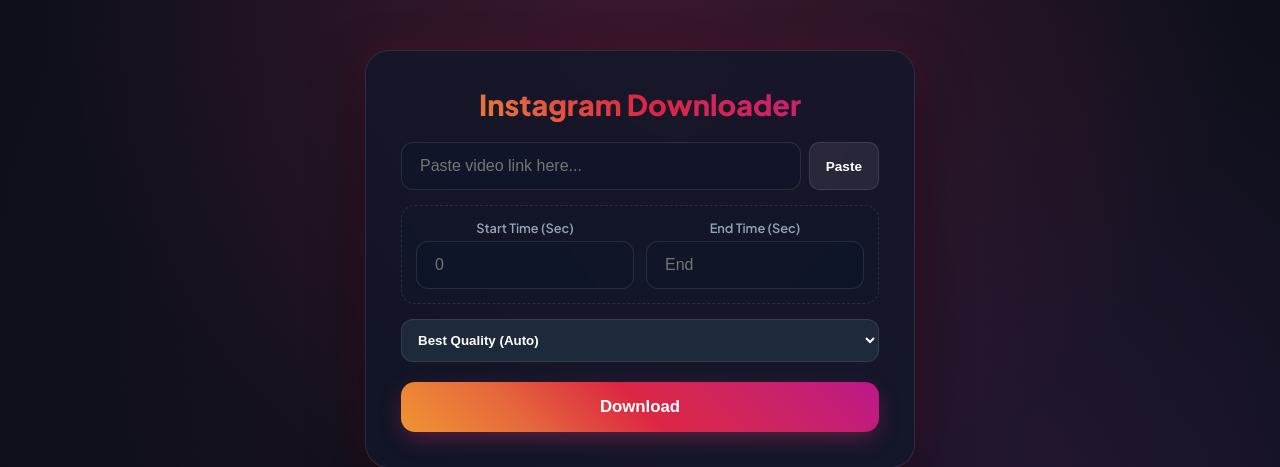
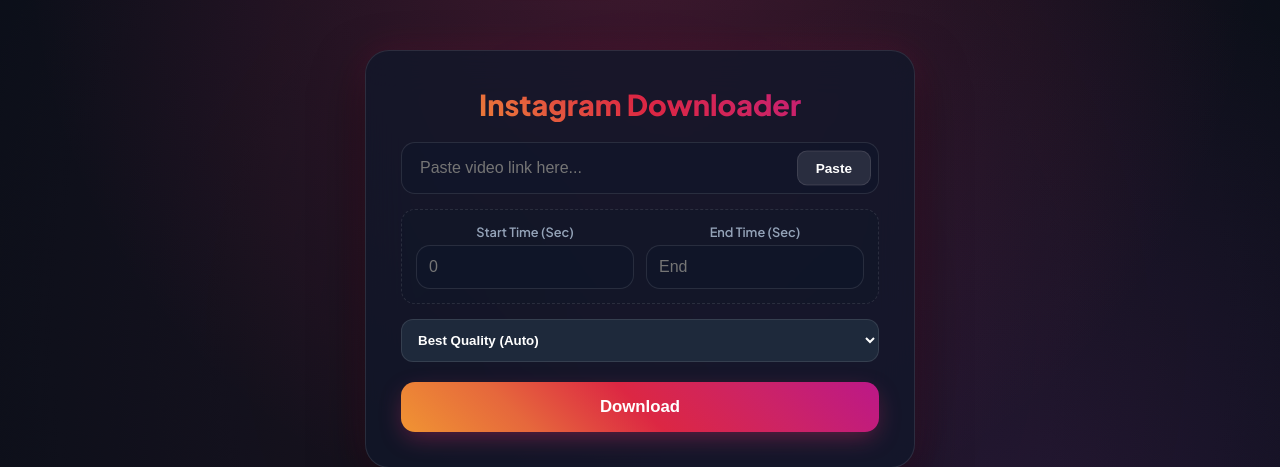
Before and after one commit to m7f0n3-spec/free-video-downloader, a Flask app: page /instagram in a window 1280 px wide. Shown: the part 67-534 px from the top of the page. Run offline with Flask 3, Linux system fonts and the light colour scheme; some libraries are stand-ins or nearby versions.

Commit message:
quick update

```diff
--- a/templates/instagram.html
+++ b/templates/instagram.html
@@ -94,13 +94,11 @@
             flex-shrink: 0;
         }
 
-        /* تۆخکردنی دەق و ئایکۆن کاتێک دەچیتە سەری (Hover) */
         nav a:hover {
             color: #ffffff;
             background: rgba(255, 255, 255, 0.08);
         }
 
-        /* ستایلی چاککراو بە گڕادیێنتی ئینستاگرام بۆ پەڕەی چالاک */
         nav a.active {
             color: #ffffff !important;
             background: var(--gradient-ig);
@@ -156,49 +154,67 @@
             background: var(--gradient-ig);
             -webkit-background-clip: text;
             -webkit-text-fill-color: transparent;
-            margin-bottom: 10px;
+            margin-bottom: 20px;
         }
 
+        /* --- بەشی چاککراوی Input Group --- */
         .input-group {
-            display: flex;
-            gap: 8px;
+            position: relative;
+            width: 100%;
             margin: 20px 0 15px 0;
-            position: relative;
         }
 
         input[type="text"], input[type="number"] {
-            flex: 1;
-            padding: 14px 18px;
+            width: 100%;
             border: 1px solid var(--border);
             background: rgba(15, 23, 42, 0.6);
             color: #fff;
-            border-radius: 12px;
+            border-radius: 14px;
             outline: none;
             font-size: 1rem;
         }
+
+        .input-group input[type="text"] {
+            padding: 16px 95px 16px 18px; /* Padding-right بۆ ڕێگریکردن لە چوونەژێری دەقەکە */
+        }
+
         input[type="text"]:focus, input[type="number"]:focus {
             border-color: var(--primary);
             box-shadow: 0 0 18px var(--primary-glow);
         }
 
         .btn-paste {
-            padding: 10px 16px;
-            background: rgba(255, 255, 255, 0.08);
+            position: absolute;
+            right: 8px;
+            top: 50%;
+            transform: translateY(-50%);
+            padding: 9px 18px;
+            background: rgba(255, 255, 255, 0.1);
             color: #ffffff;
-            border: 1px solid var(--border);
+            border: 1px solid rgba(255, 255, 255, 0.1);
             border-radius: 10px;
             cursor: pointer;
             font-weight: 600;
             font-size: 0.85rem;
             white-space: nowrap;
-            flex-shrink: 0;
-            transition: all 0.25s ease;
+            transition: all 0.2s ease;
+            z-index: 2;
         }
 
         .btn-paste:hover {
             background: var(--primary);
             border-color: var(--primary);
-            box-shadow: 0 0 15px var(--glow);
+            box-shadow: 0 0 15px var(--primary-glow);
+        }
+
+        /* گونجاندن بۆ زمانی کوردی و عەرەبی (RTL) */
+        [dir="rtl"] .input-group input[type="text"] {
+            padding: 16px 18px 16px 95px;
+        }
+
+        [dir="rtl"] .btn-paste {
+            right: auto;
+            left: 8px;
         }
 
         .trim-box {
@@ -214,7 +230,7 @@
         }
 
         .trim-box > div { flex: 1 1 0% !important; min-width: 0 !important; }
-        .trim-box input { width: 100% !important; box-sizing: border-box !important; }
+        .trim-box input { width: 100% !important; box-sizing: border-box !important; padding: 12px; }
         .trim-box label { font-size: 0.8rem; color: var(--text-muted); display: block; margin-bottom: 5px; font-weight: 600; }
 
         .options-group { display: flex; gap: 10px; margin-bottom: 20px; }
@@ -658,8 +674,8 @@
     <script src="{{ url_for('static', filename='js/main.js') }}"></script>
 
     <footer class="f2ter">
-    © 2026 Professional Web Video Downloader<br>
-    Powered by A. Coder <a href="https://shorturl.at/AmZ4P" class="fv">FV-Downloader</a>
-</footer>
+        © 2026 Professional Web Video Downloader<br>
+        Powered by A. Coder <a href="https://shorturl.at/AmZ4P" class="fv">FV-Downloader</a>
+    </footer>
 </body>
 </html>
```
